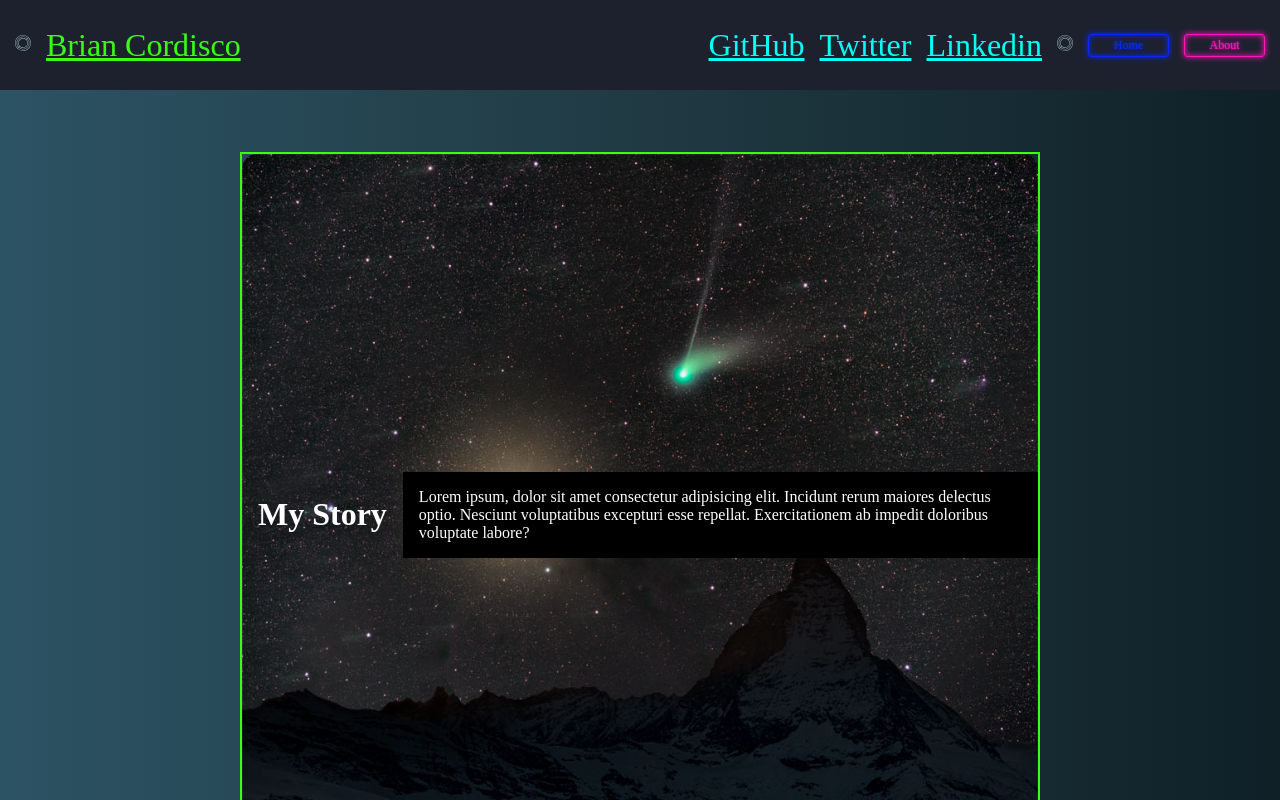
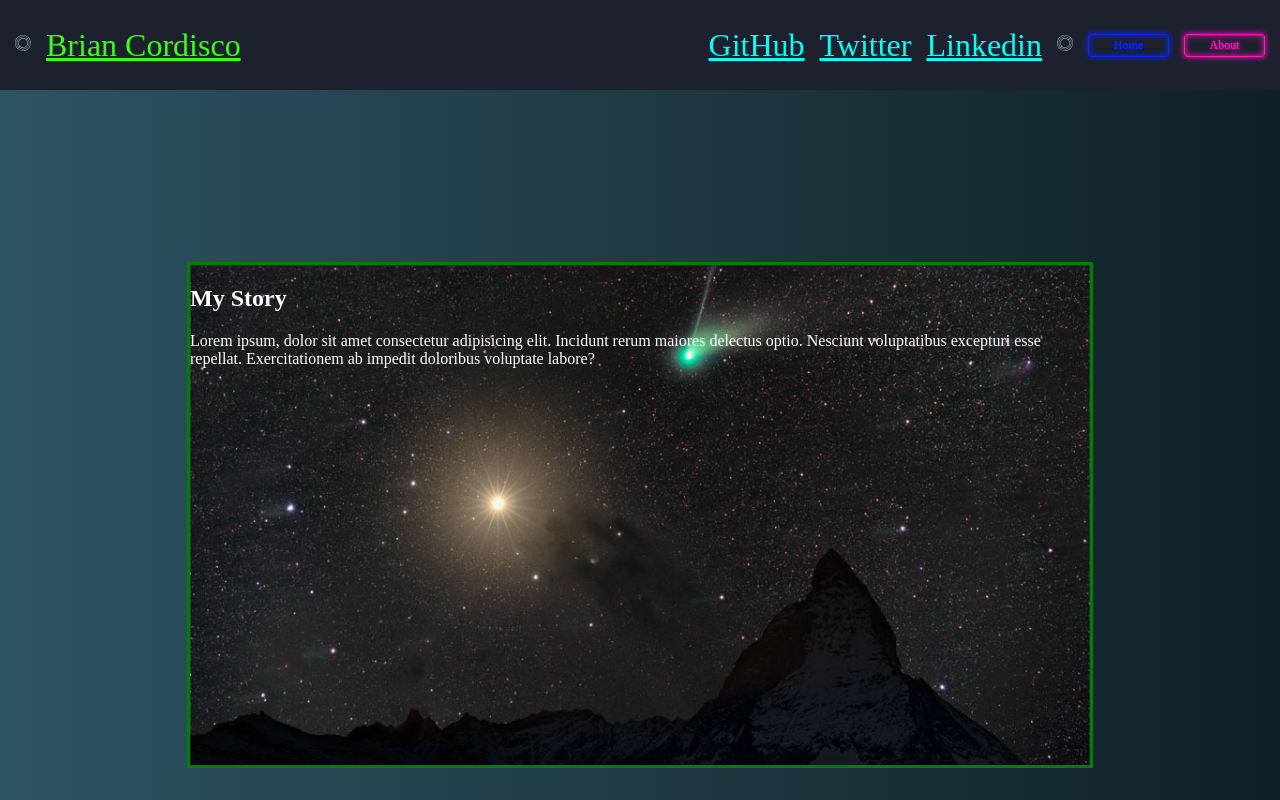
Before and after one commit to Web-Dev-Robi/neon-lights, a React (Create React App) app: page /aboutme in a window 1280 px wide. Shown: the top 800 px of the page. Built offline with nearby package versions, Linux system fonts and the light colour scheme; the HTML template or start-up script is replaced by a standard one; a web font is replaced by a local one.

Commit message:
added cv

```diff
--- a/src/App.css
+++ b/src/App.css
@@ -1,13 +1,11 @@
 @import url("https://fonts.googleapis.com/css2?family=IBM+Plex+Mono:wght@500&family=Libre+Barcode+39&family=Monofett&family=Monoton&family=Permanent+Marker&family=Press+Start+2P&family=Rubik+Vinyl&family=Tourney:ital,wght@0,400;1,100;1,400;1,700&display=swap");
-
 
 html,
 body {
   padding: 0;
   margin: 0;
   box-sizing: border-box;
-  background: -webkit-linear-gradient(to right, #2c5364, #203a43, #0f2027);
-  background: linear-gradient(to right, #2c5364, #203a43, #0f2027);
+  background-color: black;
   overflow-x: hidden;
 }
 
@@ -16,27 +14,26 @@ body {
   flex-direction: column;
   max-width: 1440px;
   margin: auto;
+  background: -webkit-linear-gradient(to right, #2c5364, #203a43, #0f2027);
+  background: linear-gradient(to right, #2c5364, #203a43, #0f2027);
 }
 
 p {
-     margin: 0px;
+  margin: 0px;
 }
-
-
 
 .container {
   display: flex;
   justify-content: center;
   align-items: center;
- margin: 25px auto;
+  margin: 25px auto;
   min-height: 100vh;
 }
 
-
-.grid-container {
+/* .grid-container {
   display: grid;
   justify-content: center;
   grid-template-columns: repeat(5 (auto));
   grid-template-rows: repeat(12 (auto));
   height: 100%;
-}
+} */
--- a/src/components/WideNav.jsx
+++ b/src/components/WideNav.jsx
@@ -19,7 +19,7 @@ function WideNav() {
             GitHub
           </a>
           <a
-            href="https://twitter.com/CordiscoBrian"
+            href="https://twitter.com/BrianCordisco"
             className={styles.twitter}
           >
             Twitter
--- a/src/components/pages/AboutMe.jsx
+++ b/src/components/pages/AboutMe.jsx
@@ -1,13 +1,11 @@
 import React from "react";
-import test from '../assets/testtwo.jpg'
 import styles from "../styles/AboutMe.module.css"
 
 function AboutMe() {
   return (
-    <div className={styles.about_container}>
+    <div className={styles.container}>
       <div className={styles.about_me_container}>
         <h2>My Story</h2>
-        <img src={test} height="500px" alt="" />
         <p>
           Lorem ipsum, dolor sit amet consectetur adipisicing elit. Incidunt
           rerum maiores delectus optio. Nesciunt voluptatibus excepturi esse
--- a/src/components/pages/Cv.jsx
+++ b/src/components/pages/Cv.jsx
@@ -1,10 +1,13 @@
 import React from "react";
 import cv from "../assets/cv.png";
+import styles from "../styles/Cv.module.css";
 
 function Cv() {
   return (
     <div>
-      <img src={cv} alt="Brian Cordisco CV/Resume" />
+      <div className={styles.image_container}>
+        <img src={cv} alt="Brian Cordisco CV/Resume" />
+      </div>
     </div>
   );
 }
--- a/src/components/pages/HomeCard.jsx
+++ b/src/components/pages/HomeCard.jsx
@@ -18,11 +18,9 @@ function HomeCard() {
             they are impressive."
           </p>
         </div>
-        <Link to="/projects">
-          <a href="" className={styles.neon_button}>
-            Projects
-          </a>
-        </Link>
+        <Link to="/projects" className={styles.neon_button}>
+          Projects
+         </Link>
       </div>
     </div>
   );
--- a/src/components/styles/AboutMe.module.css
+++ b/src/components/styles/AboutMe.module.css
@@ -1,56 +1,14 @@
-.project_container {
-  display: flex;
-  flex-direction: column;
-}
-
-
-.grid_container {
-  display: grid;
-  justify-content: center;
-  grid-template-columns: repeat(5 (auto));
-  grid-template-rows: repeat(12 (auto));
-  height: 100%;
-}
-
-.about_container {
-  height: fit-content;
-  width: 800px;
-  margin: auto;
-  justify-content: center;
-  align-items: center;
+.container {
+  background-image: url("../assets/testtwo.jpg");
+  background-position: center;
+  background-repeat: no-repeat;
+  background-size: cover;
+  position: relative;
+  border: solid 3px green;
+  width: 900px;
+  height: 500px;
 }
 
 .about_me_container {
-  border: solid 2px #39ff14;
-  display: grid;
-  align-items: center;
-  grid-template-areas:
-    "image-section-one image-section-one image-section-one"
-    "title text text"
-    "image-section-two image-section-two image-section-two";
+  color: white;
 }
-
-.about_me_container h2 {
-  grid-area: title;
-  font-size: 2rem;
-  color: white;
-  padding: 1rem;
-  text-shadow: 0 0 1rem rgb(0 0 0 / 0.2);
-  z-index: 1;
-}
-
-.about_me_container p {
-  background: black;
-  color: white;
-  padding: 1rem;
-  grid-area: text;
-  height: fit-content;
-}
-
-.about_me_container img {
-  grid-column: 1 / -1;
-  grid-row: image-section-one / image-section-two;
-  width: 100%;
-  height: 100%;
-  object-fit: cover;
-}
--- /dev/null
+++ b/src/components/styles/Cv.module.css
@@ -0,0 +1,7 @@
+
+
+/* @media screen and (max-width: 990px) {
+  .image_container {
+    width: 350px;
+  }
+} */
--- a/src/components/styles/HomeCard.module.css
+++ b/src/components/styles/HomeCard.module.css
@@ -43,6 +43,7 @@
 }
 
 .neon_button {
+  margin-top: 15px;
   font-family: monospace;
   position: relative;
   display: inline-block;
```
